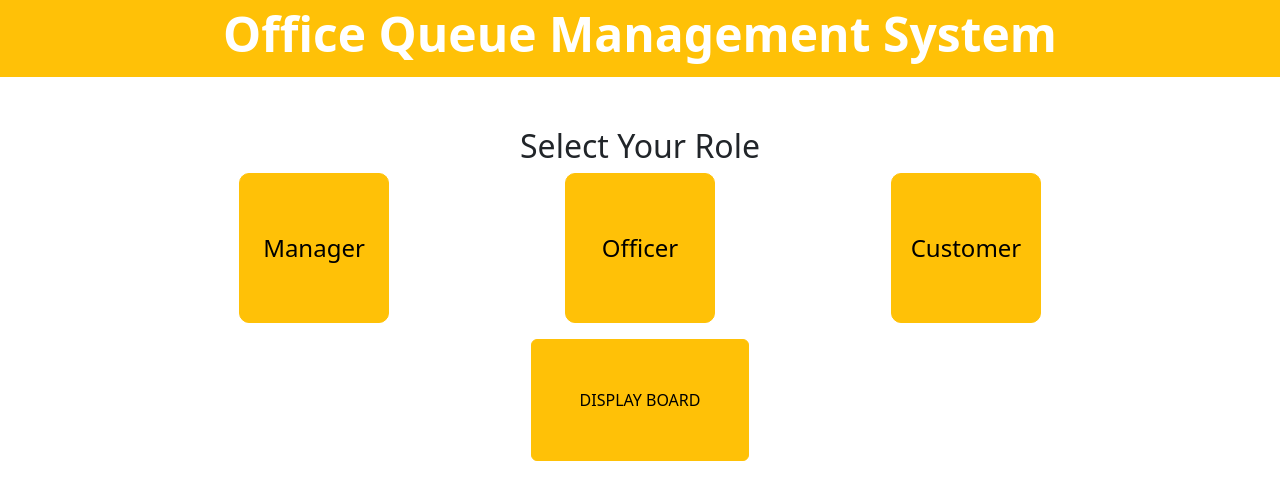
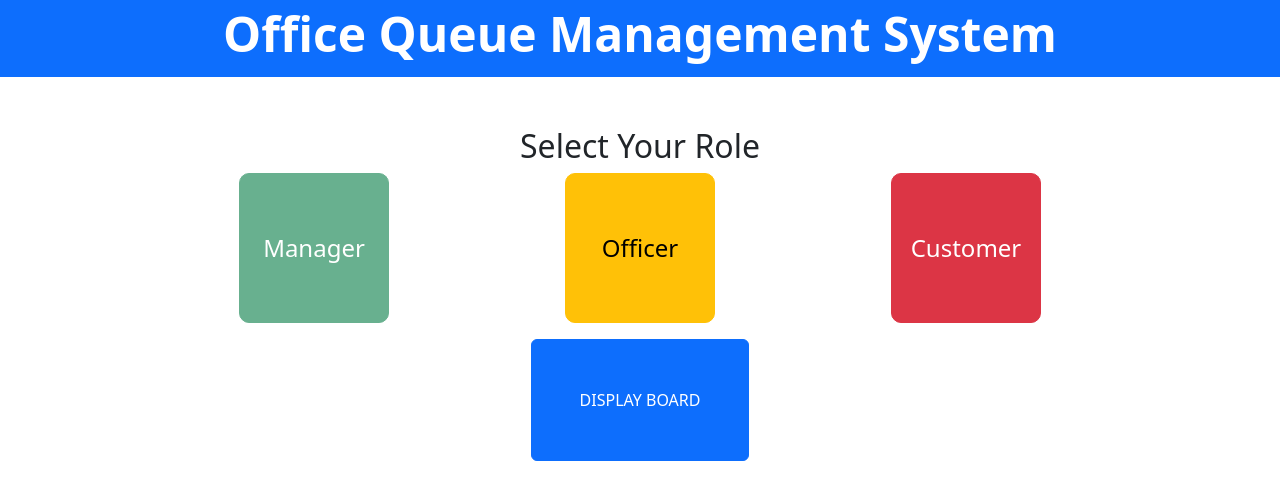
Before and after one commit to psn-gpp/polito-se2-24-17, a React (Vite) app in the folder client/: page / in a window 1280 px wide. Shown: the top 500 px of the page. Built offline with nearby package versions, Linux system fonts and the light colour scheme.

Commit message:
completed merge,added navbar for all pages and button to go back

```diff
--- a/client/src/App.jsx
+++ b/client/src/App.jsx
@@ -6,7 +6,7 @@ import Default from './components/Default';
 import Home from './components/Home';
 import ManagerDashboard from './components/ManagerDashboard';
 import OfficerDashboard from './components/OfficerDashboard';
-import CustomerDashboard from './components/CustomerDashboard';;
+import CustomerDashboard from './components/CustomerDashboard';
 import DisplayBoard from './components/DisplayBoard';
 import TicketDisplay from './components/TicketDisplay';
 import CounterView from './components/CounterView';
@@ -18,7 +18,7 @@ function App() {
       <Routes>
         <Route path='/' element={<Home />} />
         <Route path='/*' element={<Default />} />
-        <Route path='/manager' element={<Default />} />
+        <Route path='/manager' element={<ManagerDashboard />} />
         <Route path='/officer' element={<OfficerDashboard />} />
         <Route path='/officer/:counterId' element={<CounterView />} />
         <Route path='/customer' element={<CustomerDashboard />} />
--- a/client/src/components/CounterView.jsx
+++ b/client/src/components/CounterView.jsx
@@ -1,10 +1,13 @@
 import React from 'react';
 import { Container, Card, Button } from 'react-bootstrap';
 import { useParams } from 'react-router-dom'
+import MyNavbar from './MyNavbar';
+import { FaHome } from 'react-icons/fa';
+import { useNavigate } from 'react-router-dom';
 
 const CounterView = () => {
     const { counterId } = useParams();
-
+    const navigate = useNavigate();
     // Dummy data for currently served customer (we can replace it with actual data fetching logic)
     const currentCustomer = {
         ticketCode: 'A123',
@@ -18,7 +21,14 @@ const CounterView = () => {
     };
 
     return (
+        <>
+        <MyNavbar></MyNavbar>
+
         <Container className="mt-5">
+            <Button variant="primary" onClick={() => navigate('/officer')} className="mb-3">
+                    <FaHome style={{ marginRight: '8px' }} />
+                    Back to selection of counters
+            </Button>
             <Card className="text-center">
                 <Card.Body>
                     <Card.Title>Counter: {counterId}</Card.Title>
@@ -29,6 +39,7 @@ const CounterView = () => {
                 </Card.Body>
             </Card>
         </Container>
+        </>
     );
 };
 
--- a/client/src/components/CustomerDashboard.jsx
+++ b/client/src/components/CustomerDashboard.jsx
@@ -1,7 +1,7 @@
 import React, { useState } from 'react';
 import { Container, Row, Col, Button, Modal, ListGroup } from 'react-bootstrap';
 import { useNavigate } from 'react-router-dom';
-
+import MyNavbar from './MyNavbar';
 function CustomerDashboard() {
     const navigate = useNavigate();
     const [selectedService, setSelectedService] = useState('');
@@ -39,6 +39,8 @@ function CustomerDashboard() {
     };
 
     return (
+        <>
+        <MyNavbar></MyNavbar>
         <Container>
             <h2>Select a Service</h2>
             <div style={{ width: '400px', margin: '0 auto' }}>
@@ -77,6 +79,7 @@ function CustomerDashboard() {
                 </Modal.Footer>
             </Modal>
         </Container>
+        </>
     );
 }
 
--- a/client/src/components/DisplayBoard.jsx
+++ b/client/src/components/DisplayBoard.jsx
@@ -2,6 +2,7 @@ import React from 'react';
 import { Container, Button, Row, Col, Table } from 'react-bootstrap';
 import { useNavigate } from 'react-router-dom';
 import { FaHome } from 'react-icons/fa';
+import MyNavbar from './MyNavbar';
 
 
 function DisplayBoard() {
@@ -15,6 +16,8 @@ function DisplayBoard() {
     ];
 
     return (
+        <>
+        <MyNavbar></MyNavbar>
         <Container className="mt-4">
             {/* Add the Home button */}
             <Button variant="primary" onClick={() => navigate('/')} className="mb-3">
@@ -39,6 +42,7 @@ function DisplayBoard() {
                 </tbody>
             </Table>
         </Container>
+        </>
     );
 }
 
--- a/client/src/components/Main.jsx
+++ b/client/src/components/Main.jsx
@@ -11,8 +11,8 @@ function MyMain() {
             <h2 className="text-center">Select Your Role</h2>
             <Row className="justify-content-center">
                 <Col xs={12} sm={6} md={4} lg={3} className="mb-3">
-                    <Button
-                        variant="warning"
+                    <Button disabled
+                        variant="success"
                         className="role-button"
                         onClick={() => navigate('/manager')}
                     >
@@ -30,7 +30,7 @@ function MyMain() {
                 </Col>
                 <Col xs={12} sm={6} md={4} lg={3} className="mb-3">
                     <Button
-                        variant="warning"
+                        variant="danger"
                         className="role-button"
                         onClick={() => navigate('/customer')}
                     >
@@ -40,7 +40,7 @@ function MyMain() {
             </Row>
             <Row className="justify-content-center">
                 <Col xs={12} sm={6} md={4} lg={3}>
-                    <Button className="w-150 p-5" variant="warning" onClick={() => navigate('/display')}>
+                    <Button className="w-150 p-5" variant="primary" onClick={() => navigate('/display')}>
                         DISPLAY BOARD
                     </Button>
                 </Col>
--- a/client/src/components/ManagerDashboard.jsx
+++ b/client/src/components/ManagerDashboard.jsx
@@ -1,13 +1,20 @@
 // src/components/ManagerDashboard.jsx
 import React from 'react';
-import { Container, Row, Col } from 'react-bootstrap';
+import { Container, Row, Col, Button } from 'react-bootstrap';
 import { useNavigate } from 'react-router-dom';
-
+import { FaHome } from 'react-icons/fa';
+import MyNavbar from './MyNavbar';
 function ManagerDashboard() {
     const navigate = useNavigate();
 
     return (
-        <Container>
+        <>
+        <MyNavbar></MyNavbar>
+        <Container className="mt-4">
+            <Button variant="primary" onClick={() => navigate('/')} className="mb-3">
+                <FaHome style={{ marginRight: '8px' }} />
+                Back to Home
+            </Button>
             <Row>
                 <Col>
                     <h1>Manager Dashboard</h1>
@@ -16,7 +23,9 @@ function ManagerDashboard() {
                 </Col>
             </Row>
         </Container>
+        </>
     );
+
 }
 
 export default ManagerDashboard; // Ensure this line is present
--- a/client/src/components/MyNavbar.jsx
+++ b/client/src/components/MyNavbar.jsx
@@ -4,7 +4,7 @@ import { Navbar, Container } from "react-bootstrap";
 export function MyNavbar() {
   const navigate = useNavigate();
   return (
-    <Navbar bg="warning" variant="dark">
+    <Navbar bg="primary" variant="dark">
       <Container fluid>
         <Navbar.Toggle />
         <Navbar.Collapse className="justify-content-between">
--- a/client/src/components/OfficerDashboard.jsx
+++ b/client/src/components/OfficerDashboard.jsx
@@ -1,6 +1,8 @@
 import React, { useState } from 'react';
 import { Container, Card, Dropdown, Button, Row, Col } from 'react-bootstrap';
 import { useNavigate } from 'react-router-dom';
+import MyNavbar from './MyNavbar';
+import { FaHome } from 'react-icons/fa';
 
 function OfficerDashboard() {
     const navigate = useNavigate();
@@ -17,7 +19,14 @@ function OfficerDashboard() {
     };
 
     return (
+        <>
+        <MyNavbar></MyNavbar>
+
         <Container className="mt-5">
+            <Button variant="primary" onClick={() => navigate('/')} className="mb-3">
+                <FaHome style={{ marginRight: '8px' }} />
+                Back to Home
+            </Button>
             <Row className="justify-content-center">
                 <Col md={6}>
                     <Card className="text-center">
@@ -49,6 +58,7 @@ function OfficerDashboard() {
                 </Col>
             </Row>
         </Container>
+        </>
     );
 }
 
--- a/client/src/components/TicketDisplay.jsx
+++ b/client/src/components/TicketDisplay.jsx
@@ -4,8 +4,11 @@ import { useLocation } from 'react-router-dom';
 import { QRCodeSVG } from 'qrcode.react';
 import jsPDF from 'jspdf';
 import html2canvas from 'html2canvas';
+import MyNavbar from './MyNavbar';
+import { useNavigate } from 'react-router-dom';
 
 const TicketDisplay = () => {
+    const navigate = useNavigate();
     const location = useLocation();
     const { service, ticketNumber, counterNumber } = location.state || {};
     const printRef = useRef();
@@ -22,6 +25,8 @@ const TicketDisplay = () => {
     };
 
     return (
+        <>
+        <MyNavbar>  </MyNavbar>
         <Container className="text-center mt-5">
             <div ref={printRef} style={{ padding: '20px', border: '1px solid black', display: 'inline-block' }}>
                 <h3>Ticket for {service}</h3>
@@ -31,11 +36,13 @@ const TicketDisplay = () => {
                 <QRCodeSVG value={ticketNumber} size={128} />
             </div>
             <Row className="mt-3 justify-content-center">
-                <Col xs="auto">
-                    <Button variant="primary" onClick={generatePDF}>Download/Print Ticket as PDF</Button>
+                <Col xs="auto" classname="m-l-3">
+                    <Button variant="primary" className="me-2" onClick={generatePDF}>Download/Print Ticket as PDF</Button>
+                    <Button variant="danger" onClick={() => navigate('/customer')}>Go Home</Button>
                 </Col>
             </Row>
         </Container>
+        </>
     );
 };
 
```
Also changed, not shown: 1 other file (tests, documents, lock files or other folders).
